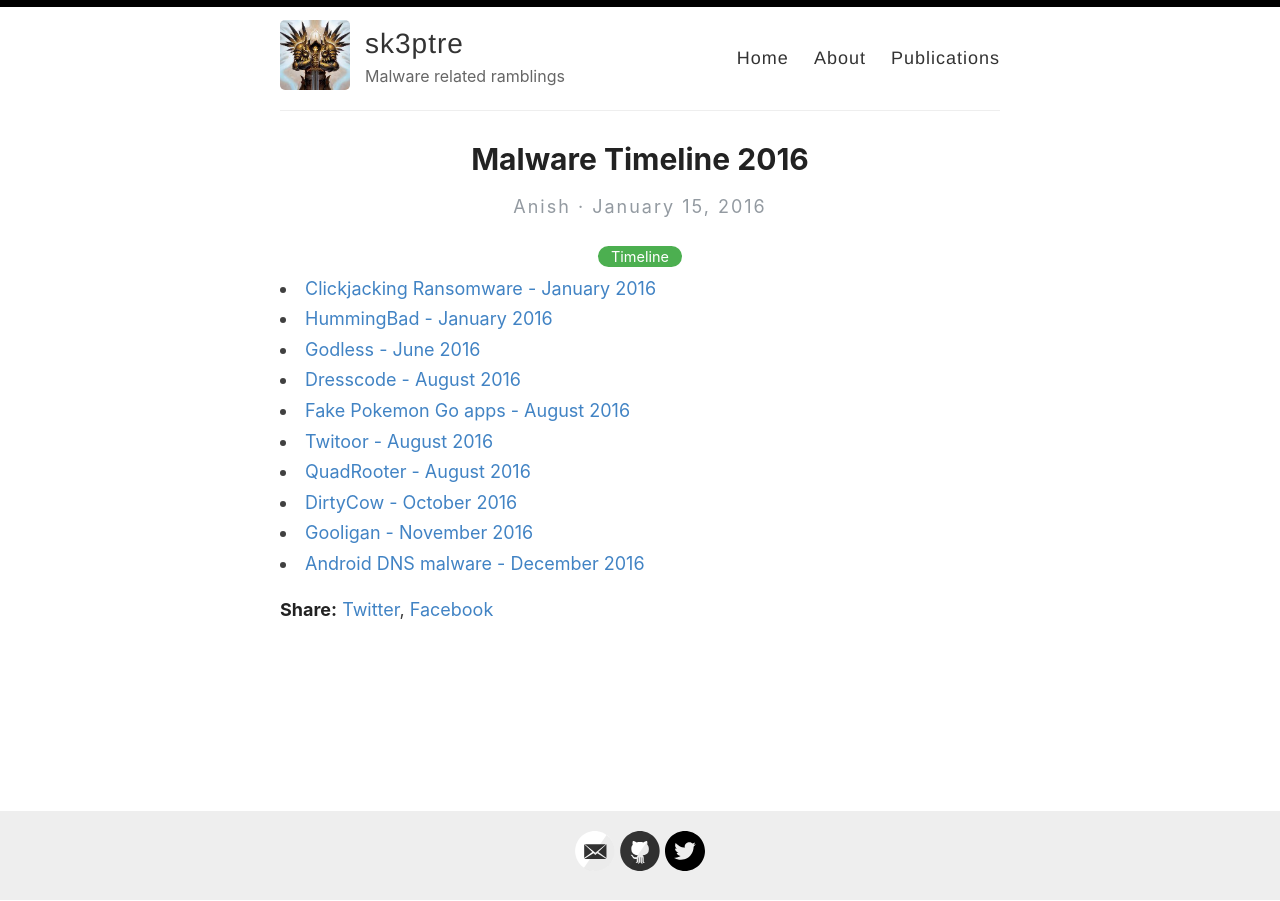
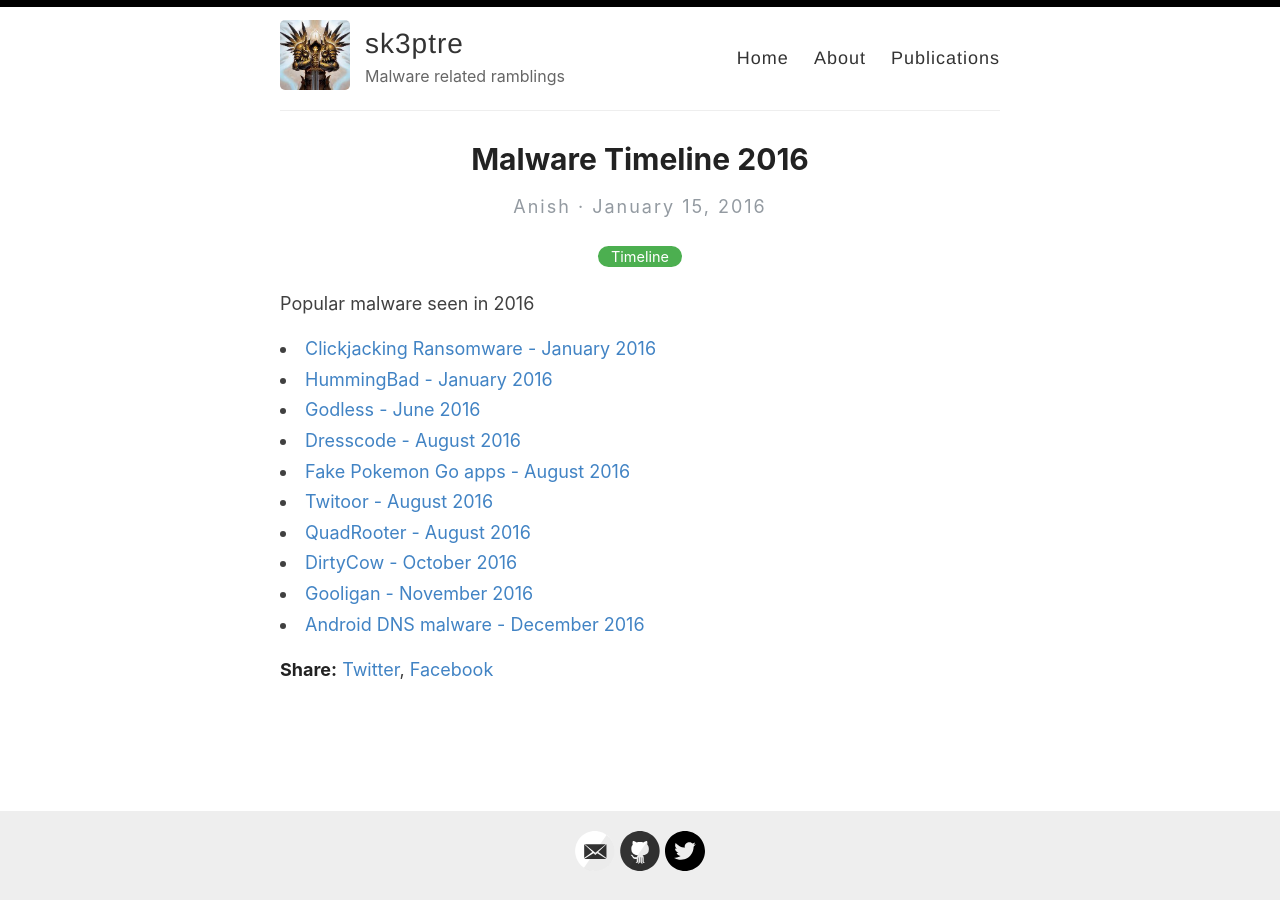
Before and after one commit to sk3ptre/sk3ptre.github.io, a Jekyll site: the page built from _posts/2016-01-15-malwareTimeline2016.md, in a window 1280 px wide. Built offline with Jekyll 4.4.1, drawn with Linux system fonts in a browser that asks for light colours.

Commit message:
Update 2016-01-15-malwareTimeline2016.md

```diff
--- a/_posts/2016-01-15-malwareTimeline2016.md
+++ b/_posts/2016-01-15-malwareTimeline2016.md
@@ -3,6 +3,8 @@
 title: Malware Timeline 2016
 categories: [Timeline]
 ---
+Popular malware seen in 2016
+
 <li><a href="https://www.symantec.com/connect/blogs/android-ransomware-variant-uses-clickjacking-become-device-administrator">Clickjacking Ransomware - January 2016</a></li>
 <li><a href="http://blog.checkpoint.com/wp-content/uploads/2016/07/HummingBad-Research-report_FINAL-62916.pdf">HummingBad - January 2016</a></li>
 <li><a href="http://blog.trendmicro.com/trendlabs-security-intelligence/godless-mobile-malware-uses-multiple-exploits-root-devices/">Godless - June 2016</a></li>
```
